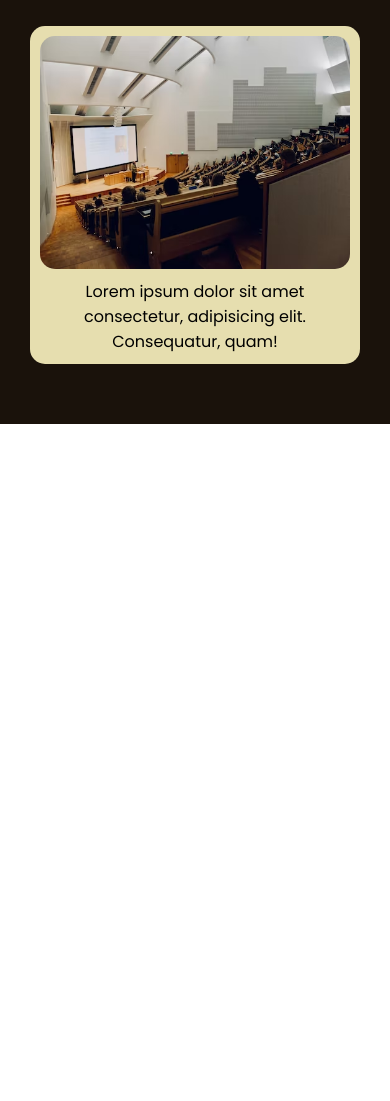
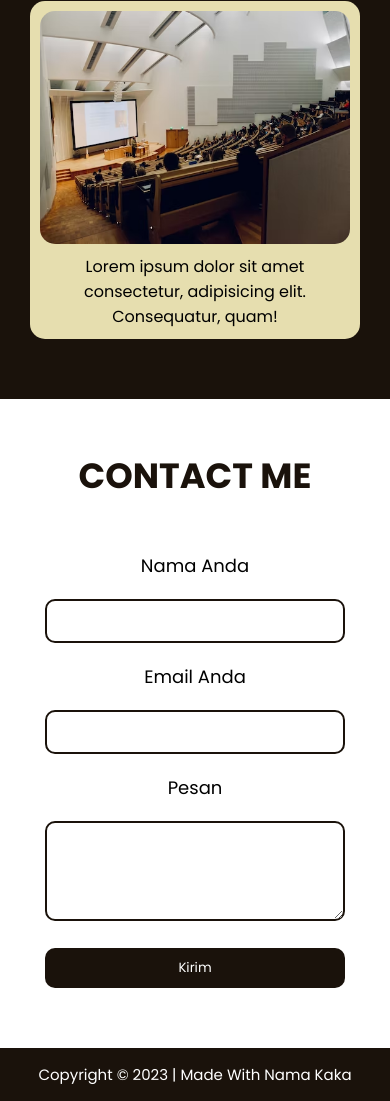
Before and after one commit to aliefadam/77-Website-Portfolio, a plain HTML site: page src/index.html in a window 390 px wide. Shown: the part 2944-4045 px from the top of the page. Before the commit the page ends 3368 px from the top, so only its background shows below. Drawn offline with nearby package versions, Linux system fonts and the light colour scheme.

Commit message:
mau final

```diff
--- a/src/index.html
+++ b/src/index.html
@@ -38,7 +38,6 @@
         </nav>
         <!-- akhir navbar -->
 
-        c
         <section id="jumbotron" class="jumbotron">
             <div class="container">
                 <div class="profile">
@@ -102,6 +101,35 @@
         </section>
         <!-- akhir experience-->
 
+        <!-- contact -->
+        <section id="contact" class="contact">
+            <h1>CONTACT ME</h1>
+            <div class="container">
+                <form action="">
+                    <div class="nama">
+                        <label for="nama">Nama Anda</label>
+                        <input type="text" id="nama" />
+                    </div>
+                    <div class="email">
+                        <label for="email">Email Anda</label>
+                        <input type="text" id="email" />
+                    </div>
+                    <div class="pesan">
+                        <label for="pesan">Pesan</label>
+                        <textarea name="" id="pesan"></textarea>
+                    </div>
+                    <button class="btn">Kirim</button>
+                </form>
+            </div>
+        </section>
+        <!-- akhir contact -->
+
+        <!-- footer -->
+        <footer>
+            <p>Copyright &copy; 2023 | Made With Nama Kaka</p>
+        </footer>
+        <!-- akhir footer -->
+
         <script>
             feather.replace();
         </script>
--- a/src/style.css
+++ b/src/style.css
@@ -2,14 +2,11 @@
     margin: 0;
     padding: 0;
     box-sizing: border-box;
-    outline: none;
-    border: none;
     text-decoration: none;
 }
 
 body {
     font-family: "Poppins", sans-serif;
-    height: 2000px;
 }
 
 html {
@@ -162,8 +159,86 @@ html {
     text-align: center;
 }
 
+/* contant */
+.contact {
+    padding: 50px 30px 60px 30px;
+}
+
+.contact .container {
+    width: 100%;
+    display: flex;
+    flex-direction: column;
+    justify-content: center;
+    align-items: center;
+}
+
+.contact h1 {
+    font-size: 40px;
+    text-align: center;
+    margin-bottom: 30px;
+    color: #1a120b;
+}
+
+.container form {
+    width: 100%;
+    display: flex;
+    justify-content: center;
+    align-items: center;
+    flex-wrap: wrap;
+}
+
+.container form label {
+    display: block;
+    text-align: center;
+    margin: 20px;
+    font-size: 18px;
+}
+
+.container form input {
+    width: 500px;
+    height: 40px;
+    margin: 0 20px 0 20px;
+    border-radius: 10px;
+    border: 2px solid #1a120b;
+    padding: 20px;
+    text-align: center;
+    font-family: "Poppins", sans-serif;
+}
+
+.container form textarea {
+    width: 1040px;
+    height: 200px;
+    border-radius: 10px;
+    border: 2px solid #1a120b;
+    font-family: "Poppins", sans-serif;
+    padding: 20px;
+}
+
+.container form button {
+    margin-top: 20px;
+    width: 300px;
+    height: 40px;
+    font-family: "Poppins", sans-serif !important;
+    background-color: #1a120b;
+    color: white;
+    border-radius: 10px;
+    border: none;
+    cursor: pointer;
+}
+
+/* footer */
+footer {
+    background-color: #1a120b;
+    color: white;
+    padding: 15px;
+}
+
+footer p {
+    text-align: center;
+}
+
 /* Handphone */
-@media (min-width: 320px) and (max-width: 600px) {
+@media (min-width: 320px) and (max-width: 1080px) {
     /* navbar */
     .nav {
         padding: 0;
@@ -208,7 +283,7 @@ html {
         height: 0px;
     }
     .nav #nav-check:checked ~ .nav-links {
-        height: calc(100vh - 450px);
+        height: fit-content;
         overflow-y: auto;
     }
 
@@ -262,4 +337,39 @@ html {
         grid-template-rows: repeat(6, auto);
         gap: 30px;
     }
+
+    /* contact */
+
+    .contact h1 {
+        font-size: 35px;
+    }
+
+    .container form {
+        width: 100%;
+        display: flex;
+        justify-content: center;
+        align-items: center;
+        flex-wrap: wrap;
+    }
+
+    .container form label {
+        display: block;
+        text-align: center;
+        margin-bottom: 20px;
+        font-size: 18px;
+    }
+
+    .container form input {
+        width: 300px;
+    }
+
+    .container form textarea {
+        width: 300px;
+        height: 100px;
+    }
+
+    /* footer */
+    footer p {
+        font-size: 15px;
+    }
 }
```
